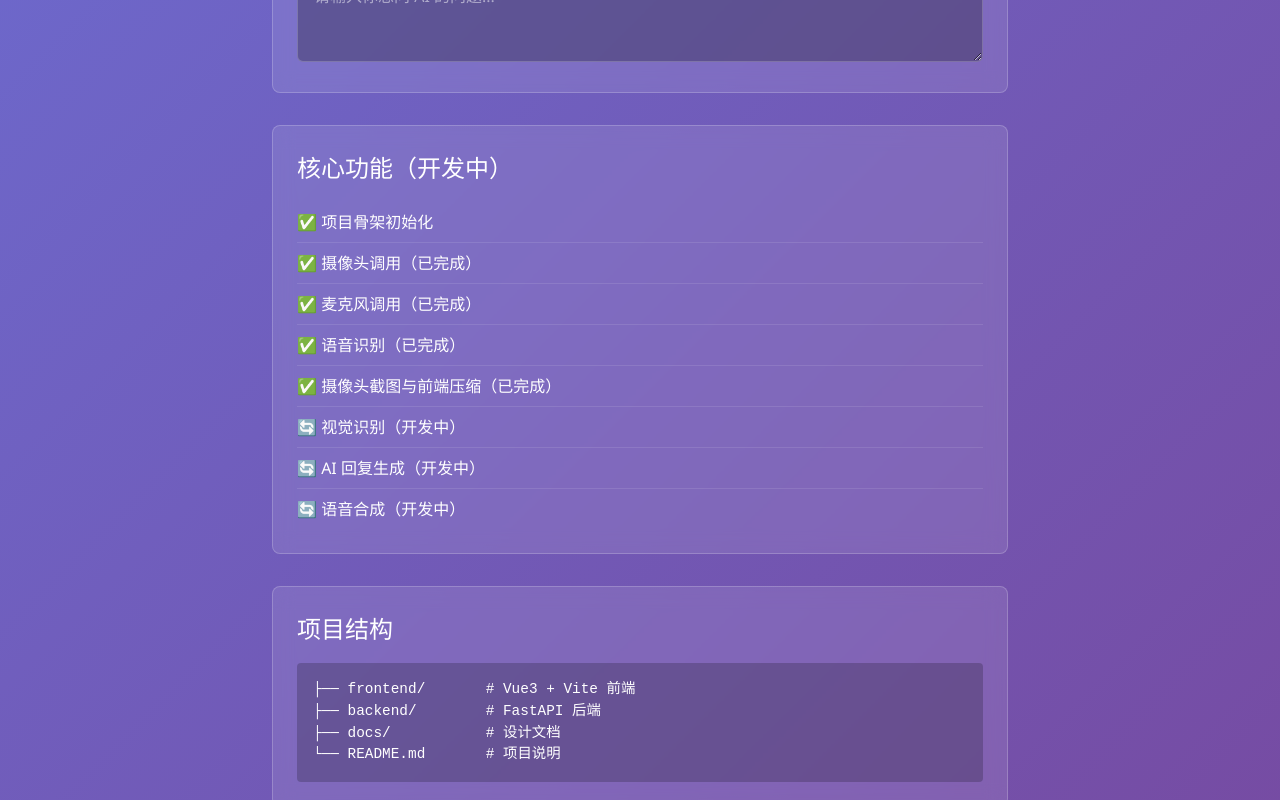
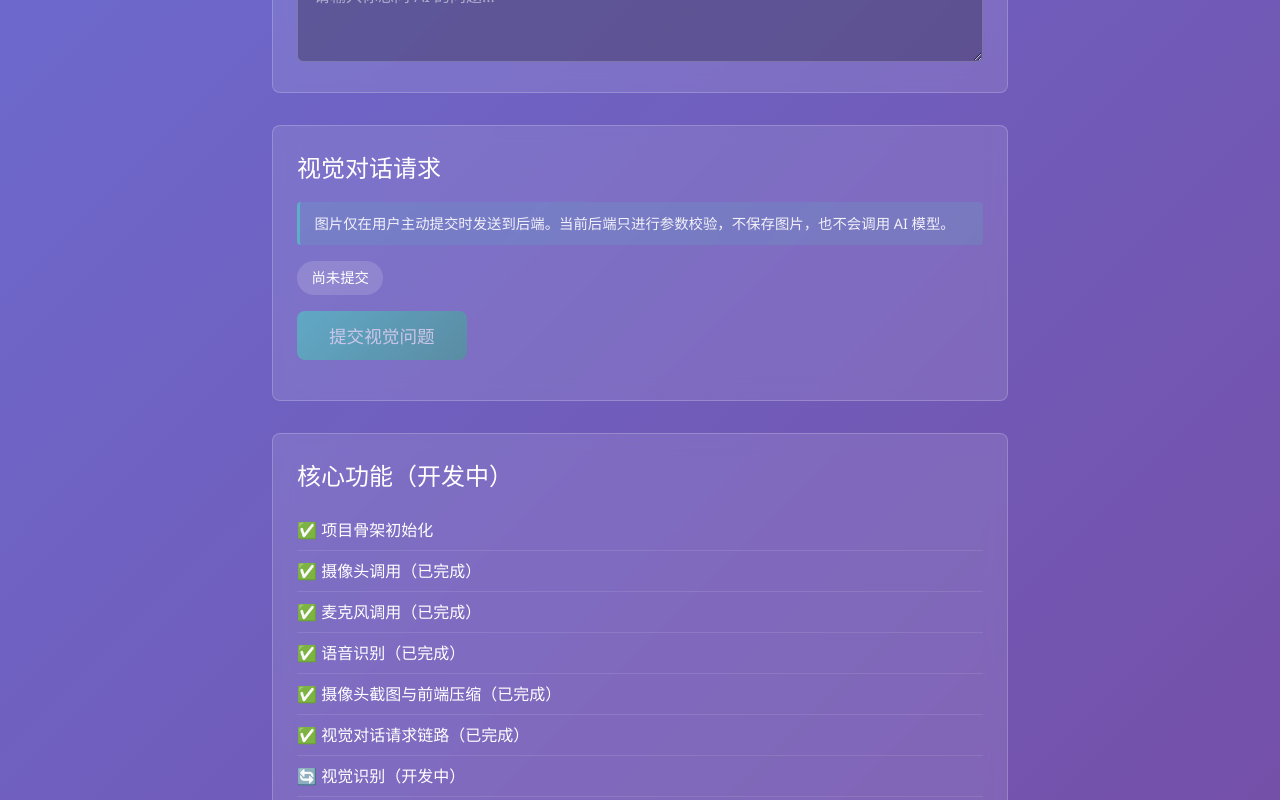
Before and after one commit to fan857/ai-vision-dialogue-assistant, a Vue app in the folder frontend/: page / in a window 1280 px wide. Shown: the part 1760-2560 px from the top of the page. Built offline with nearby package versions, Linux system fonts and the light colour scheme.

Commit message:
feat: add visual dialogue request pipeline

```diff
--- a/frontend/src/App.vue
+++ b/frontend/src/App.vue
@@ -154,6 +154,57 @@
         </div>
       </section>
 
+      <!-- 视觉对话请求提交区域 -->
+      <section class="dialogue-section">
+        <h2>视觉对话请求</h2>
+        <p class="dialogue-privacy-hint">
+          图片仅在用户主动提交时发送到后端。当前后端只进行参数校验，不保存图片，也不会调用 AI 模型。
+        </p>
+        <div class="dialogue-status" :class="`dialogue-status-${dialogueStatus}`">
+          {{ dialogueStatusText }}
+        </div>
+        <div class="dialogue-controls">
+          <button
+            class="btn-primary"
+            @click="submitVisualQuestion"
+            :disabled="dialogueStatus === 'submitting' || !capturedImageBlob"
+          >
+            提交视觉问题
+          </button>
+        </div>
+        <div v-if="dialogueStatus === 'submitting'" class="dialogue-info">
+          正在提交视觉问题……
+        </div>
+        <div v-if="dialogueError" class="dialogue-error">
+          {{ dialogueError }}
+        </div>
+        <div v-if="dialogueResult" class="dialogue-result">
+          <div class="dialogue-result-notice">
+            请求链路验证成功，当前尚未接入 AI 视觉模型。
+          </div>
+          <div v-if="dialogueResult.message" class="dialogue-meta-row">
+            <span class="dialogue-meta-label">后端消息：</span>
+            <span>{{ dialogueResult.message }}</span>
+          </div>
+          <div v-if="dialogueResult.request_id" class="dialogue-meta-row">
+            <span class="dialogue-meta-label">request_id：</span>
+            <span>{{ dialogueResult.request_id }}</span>
+          </div>
+          <div v-if="dialogueResult.image" class="dialogue-meta-row">
+            <span class="dialogue-meta-label">图片格式：</span>
+            <span>{{ dialogueResult.image.content_type }}</span>
+          </div>
+          <div v-if="dialogueResult.image" class="dialogue-meta-row">
+            <span class="dialogue-meta-label">图片大小：</span>
+            <span>{{ formatFileSize(dialogueResult.image.size_bytes) }}</span>
+          </div>
+          <div v-if="dialogueResult.image && dialogueResult.image.sha256" class="dialogue-meta-row">
+            <span class="dialogue-meta-label">SHA-256：</span>
+            <span class="dialogue-meta-hash">{{ dialogueResult.image.sha256.substring(0, 16) }}…</span>
+          </div>
+        </div>
+      </section>
+
       <section class="features">
         <h2>核心功能（开发中）</h2>
         <ul>
@@ -162,6 +213,7 @@
           <li>✅ 麦克风调用（已完成）</li>
           <li>✅ 语音识别（已完成）</li>
           <li>✅ 摄像头截图与前端压缩（已完成）</li>
+          <li>✅ 视觉对话请求链路（已完成）</li>
           <li>🔄 视觉识别（开发中）</li>
           <li>🔄 AI 回复生成（开发中）</li>
           <li>🔄 语音合成（开发中）</li>
@@ -406,6 +458,80 @@ const clearCapturedImage = () => {
   capturedImageMetadata.value = null
   captureError.value = ''
   captureStatus.value = 'idle'
+}
+
+// ===== 视觉对话请求相关状态 =====
+const dialogueStatus = ref('idle') // idle, submitting, success, failed
+const dialogueError = ref('')
+const dialogueResult = ref(null)
+
+const dialogueStatusText = computed(() => {
+  const statusMap = {
+    idle: '尚未提交',
+    submitting: '正在提交视觉问题……',
+    success: '请求已成功提交',
+    failed: '提交失败'
+  }
+  return statusMap[dialogueStatus.value] || ''
+})
+
+const submitVisualQuestion = async () => {
+  dialogueError.value = ''
+  dialogueResult.value = null
+
+  // 校验截图
+  if (!capturedImageBlob.value) {
+    dialogueError.value = '请先打开摄像头并截取当前画面。'
+    dialogueStatus.value = 'failed'
+    return
+  }
+
+  // 校验问题（去空格后非空）
+  const questionClean = (userQuestionText.value || '').trim()
+  if (!questionClean) {
+    dialogueError.value = '请先通过语音识别或手动输入问题。'
+    dialogueStatus.value = 'failed'
+    return
+  }
+
+  dialogueStatus.value = 'submitting'
+
+  try {
+    const formData = new FormData()
+    formData.append('question', questionClean)
+    // 给 Blob 起一个文件名，方便后端使用
+    const filename = `snapshot.${capturedImageMetadata.value?.mimeType === 'image/png' ? 'png' : 'jpg'}`
+    formData.append('image', capturedImageBlob.value, filename)
+
+    const response = await fetch('/api/vision-dialogue', {
+      method: 'POST',
+      body: formData
+    })
+
+    if (!response.ok) {
+      // 优先展示后端 detail
+      let detail = ''
+      try {
+        const data = await response.json()
+        detail = data && data.detail ? data.detail : ''
+      } catch (e) {
+        // 后端没返回 JSON，忽略
+      }
+      throw new Error(detail || `请求失败（HTTP ${response.status}）`)
+    }
+
+    const data = await response.json()
+    dialogueResult.value = data
+    dialogueStatus.value = 'success'
+  } catch (error) {
+    console.error('Submit visual question failed:', error)
+    if (error && error.name === 'TypeError' && /fetch/i.test(error.message || '')) {
+      dialogueError.value = '网络异常，无法连接后端服务。请确认后端已启动（http://localhost:3001）。'
+    } else {
+      dialogueError.value = '提交失败：' + (error && error.message ? error.message : '未知错误')
+    }
+    dialogueStatus.value = 'failed'
+  }
 }
 
 // ===== 语音识别方法 =====
@@ -911,6 +1037,118 @@ li:last-child {
   min-width: 7rem;
 }
 
+/* 视觉对话请求区域样式 */
+.dialogue-section {
+  text-align: left;
+}
+
+.dialogue-privacy-hint {
+  font-size: 0.9rem;
+  opacity: 0.9;
+  margin: 0 0 1rem 0;
+  padding: 0.6rem 0.9rem;
+  background: rgba(78, 205, 196, 0.15);
+  border-left: 3px solid rgba(78, 205, 196, 0.7);
+  border-radius: 4px;
+}
+
+.dialogue-status {
+  display: inline-block;
+  padding: 0.4rem 0.9rem;
+  border-radius: 999px;
+  font-size: 0.9rem;
+  font-weight: 500;
+  margin-bottom: 1rem;
+  background: rgba(255, 255, 255, 0.15);
+}
+
+.dialogue-status-idle {
+  background: rgba(255, 255, 255, 0.15);
+}
+
+.dialogue-status-submitting {
+  background: rgba(78, 205, 196, 0.4);
+  color: #fff;
+}
+
+.dialogue-status-success {
+  background: rgba(102, 187, 106, 0.5);
+  color: #fff;
+}
+
+.dialogue-status-failed {
+  background: rgba(255, 107, 107, 0.5);
+  color: #fff;
+}
+
+.dialogue-controls {
+  display: flex;
+  gap: 0.75rem;
+  flex-wrap: wrap;
+  margin-bottom: 1rem;
+}
+
+.dialogue-info {
+  background: rgba(78, 205, 196, 0.15);
+  border: 1px solid rgba(78, 205, 196, 0.4);
+  color: #c5f0ec;
+  padding: 0.6rem 0.9rem;
+  border-radius: 6px;
+  margin-bottom: 1rem;
+  font-size: 0.95rem;
+}
+
+.dialogue-error {
+  background: rgba(255, 107, 107, 0.2);
+  border: 1px solid rgba(255, 107, 107, 0.5);
+  color: #ffd1d1;
+  padding: 0.75rem 1rem;
+  border-radius: 6px;
+  margin-bottom: 1rem;
+  font-size: 0.95rem;
+}
+
+.dialogue-result {
+  margin-top: 1.25rem;
+  background: rgba(0, 0, 0, 0.25);
+  border: 1px solid rgba(255, 255, 255, 0.15);
+  border-radius: 6px;
+  padding: 0.85rem 1rem;
+  font-size: 0.92rem;
+  line-height: 1.7;
+}
+
+.dialogue-result-notice {
+  font-weight: 500;
+  color: #ffe8a1;
+  background: rgba(255, 193, 7, 0.15);
+  border-left: 3px solid rgba(255, 193, 7, 0.7);
+  padding: 0.5rem 0.75rem;
+  border-radius: 4px;
+  margin-bottom: 0.85rem;
+}
+
+.dialogue-meta-row {
+  display: flex;
+  flex-wrap: wrap;
+  gap: 0.4rem;
+  margin-top: 0.2rem;
+}
+
+.dialogue-meta-label {
+  color: #4ecdc4;
+  font-weight: 500;
+  min-width: 7rem;
+}
+
+.dialogue-meta-hash {
+  font-family: 'Courier New', monospace;
+  font-size: 0.85rem;
+  background: rgba(0, 0, 0, 0.3);
+  padding: 0.05rem 0.4rem;
+  border-radius: 3px;
+}
+
 pre {
   background: rgba(0, 0, 0, 0.2);
   padding: 1rem;
--- a/frontend/vite.config.js
+++ b/frontend/vite.config.js
@@ -4,6 +4,12 @@ import vue from '@vitejs/plugin-vue'
 export default defineConfig({
   plugins: [vue()],
   server: {
-    port: 5173
+    port: 5173,
+    proxy: {
+      '/api': {
+        target: 'http://localhost:3001',
+        changeOrigin: true
+      }
+    }
   }
 })
```
Also changed, not shown: 3 other files (tests, documents, lock files or other folders).
